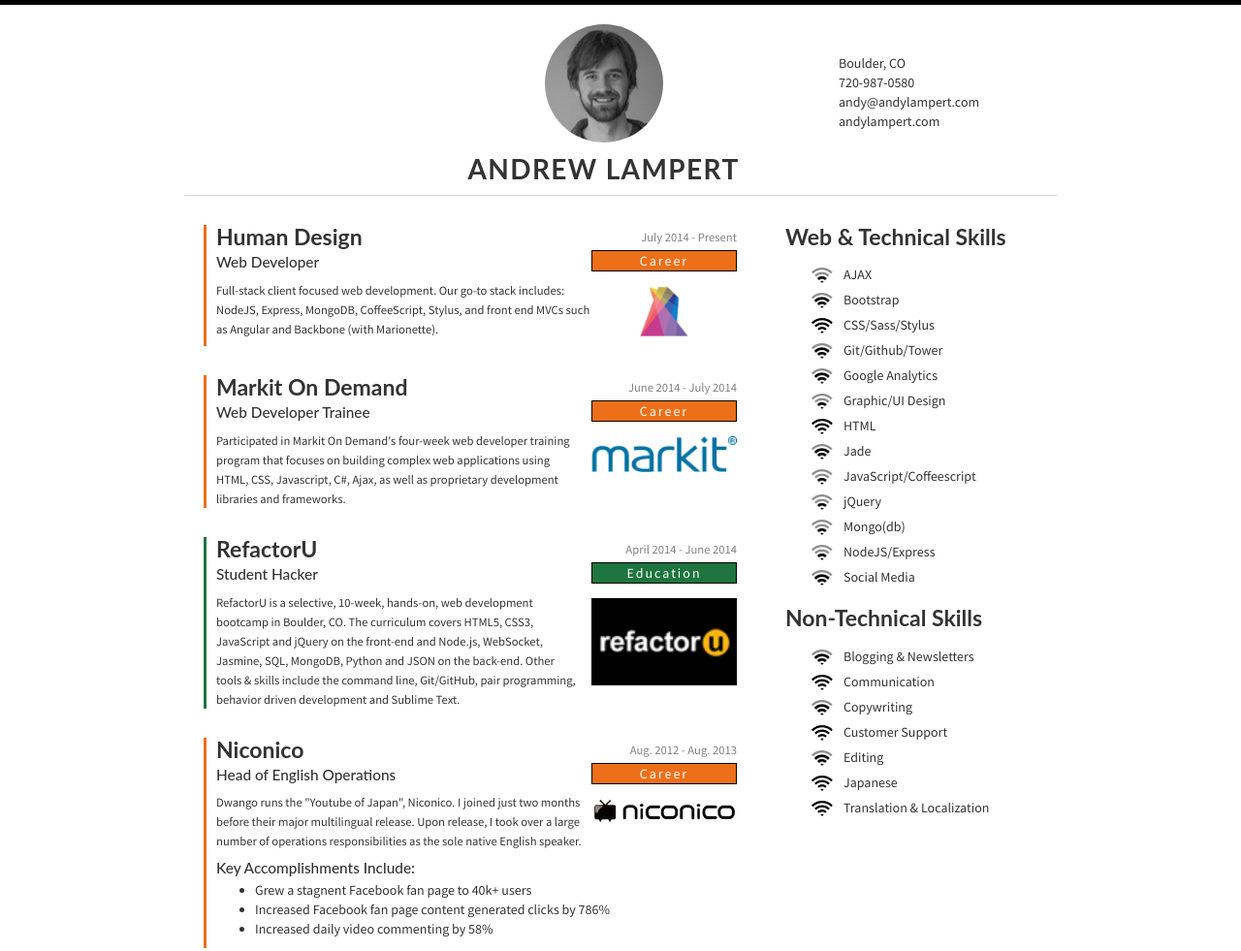
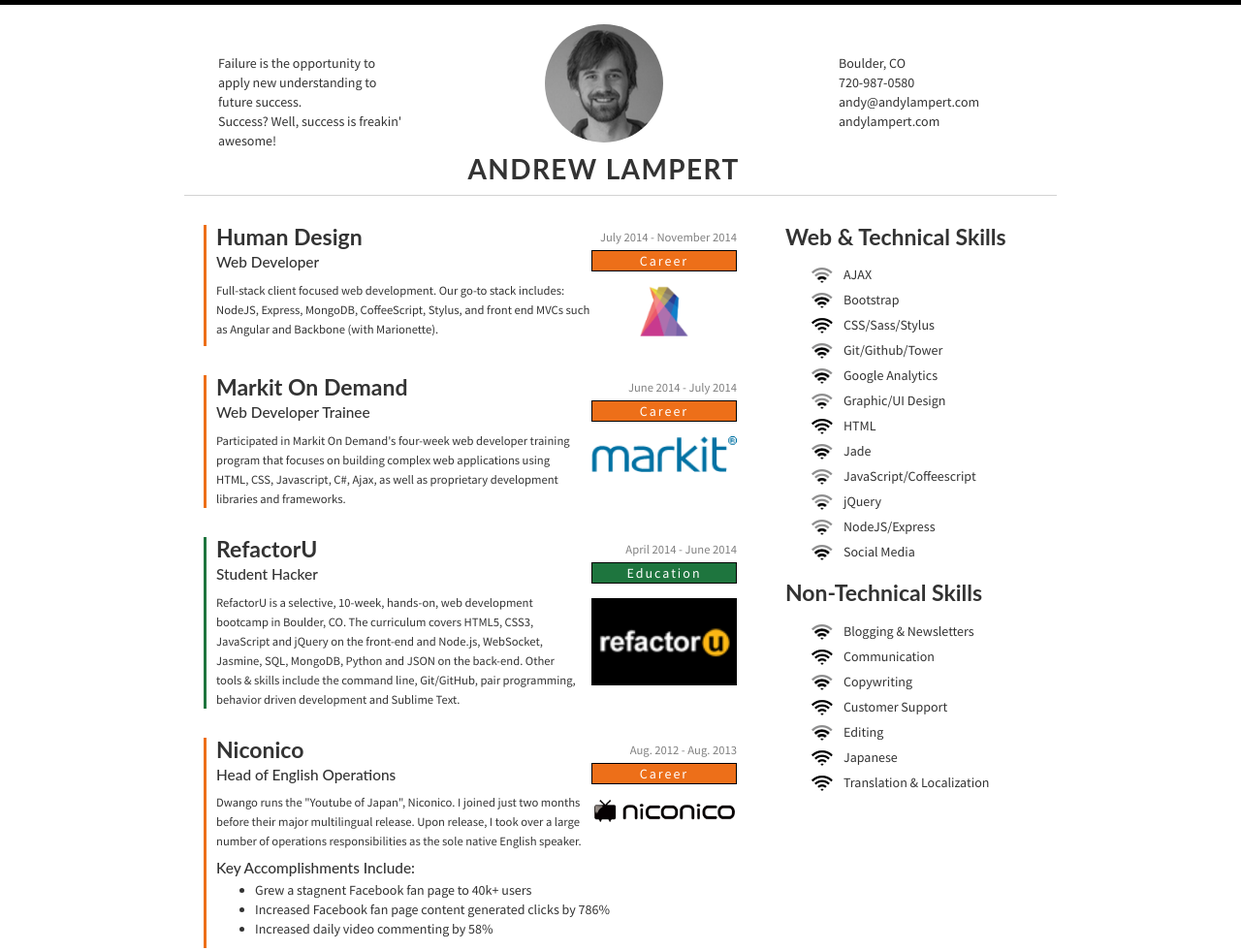
Before and after one commit to AndyLampert/andrew-resume, a plain HTML site: page index.html in a window 1280 px wide. Shown: the top 981 px of the page at 97% size. Drawn offline with nearby package versions, Linux system fonts and the light colour scheme.

Commit message:
update work exp & catch copy

```diff
--- a/index.html
+++ b/index.html
@@ -10,7 +10,8 @@
 <body>
 		<div class="resume-header row">
 			<div class="col-xs-3 resume-catch-copy copy-item">
-				<!-- some catch copy should go here - Lorem ipsum dolor sit amet, consectetur adipisicing elit. Laborum dolor possimus, ipsum nisi? Amet minima odio distinctio quo.!  -->
+				<p>Failure is the opportunity to apply new understanding to future success.<br>
+				Success? Well, success is freakin' awesome!</p>
 			<!-- <div class="legend-container">
 				<h3>Type of Experience:</h3>
 				<div class="col-xs-4 color-key">
@@ -45,7 +46,7 @@
 					<h3 class="entry-institution-name">
 						<a class="institution-name-link" href="http://www.beinghuman.is/" target="_blank">Human Design</a>
 					</h3>
-					<span class="attended-date">July 2014 - Present</span>
+					<span class="attended-date">July 2014 - November 2014</span>
 					<div class="career-key institution-type-in-entry">Career</div>
 					<h4 class="entry-self-title">Web Developer</h4>
 					<a href="http://www.beinghuman.is/" target="_blank">
@@ -255,9 +256,9 @@
 						<li>jQuery
 							<img class="wifi-level-img" src="img/wifi-v2-2.jpg" alt="Skill-level-2">
 						</li>
-						<li>Mongo(db)
-							<img class="wifi-level-img" src="img/wifi-v2-2.jpg" alt="Skill-level-2">
-						</li>
+						<!-- <li>Mongo(db) -->
+							<!-- <img class="wifi-level-img" src="img/wifi-v2-2.jpg" alt="Skill-level-2"> -->
+						<!-- </li> -->
 						<li>NodeJS/Express
 							<img class="wifi-level-img" src="img/wifi-v2-2.jpg" alt="Skill-level-2">
 						</li>
```
